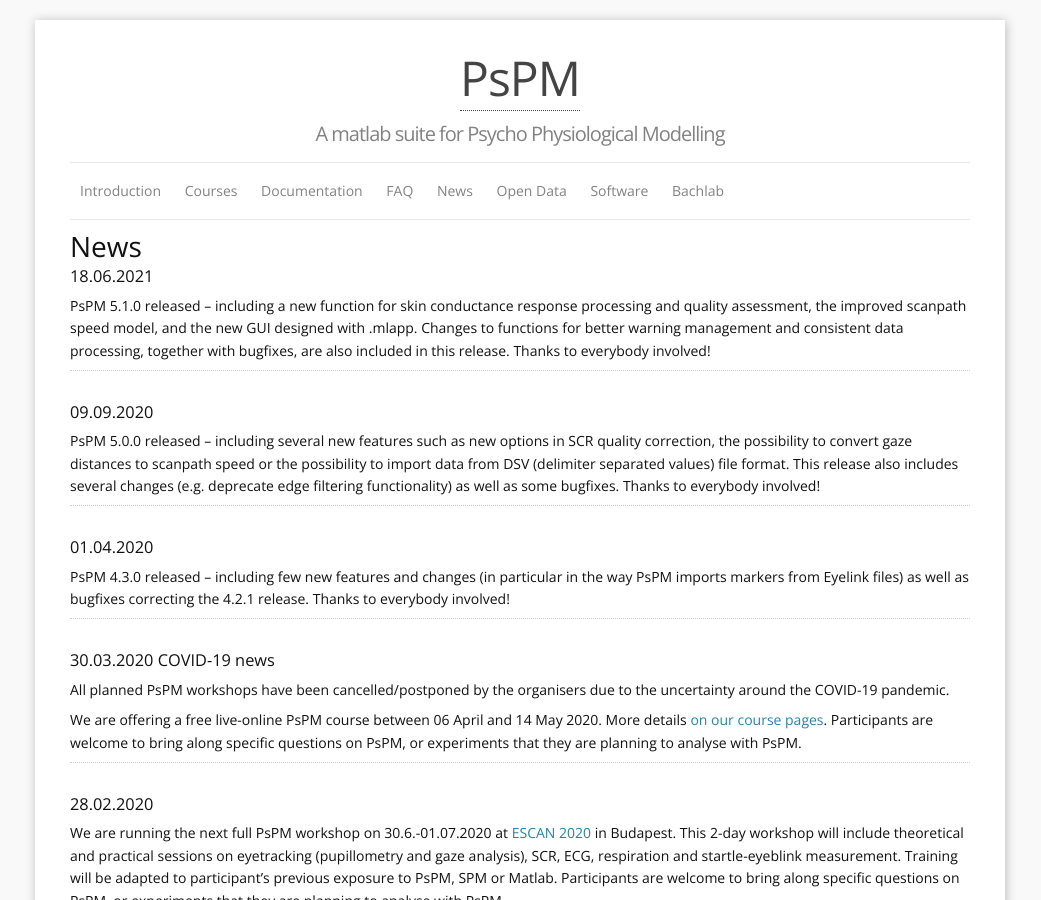
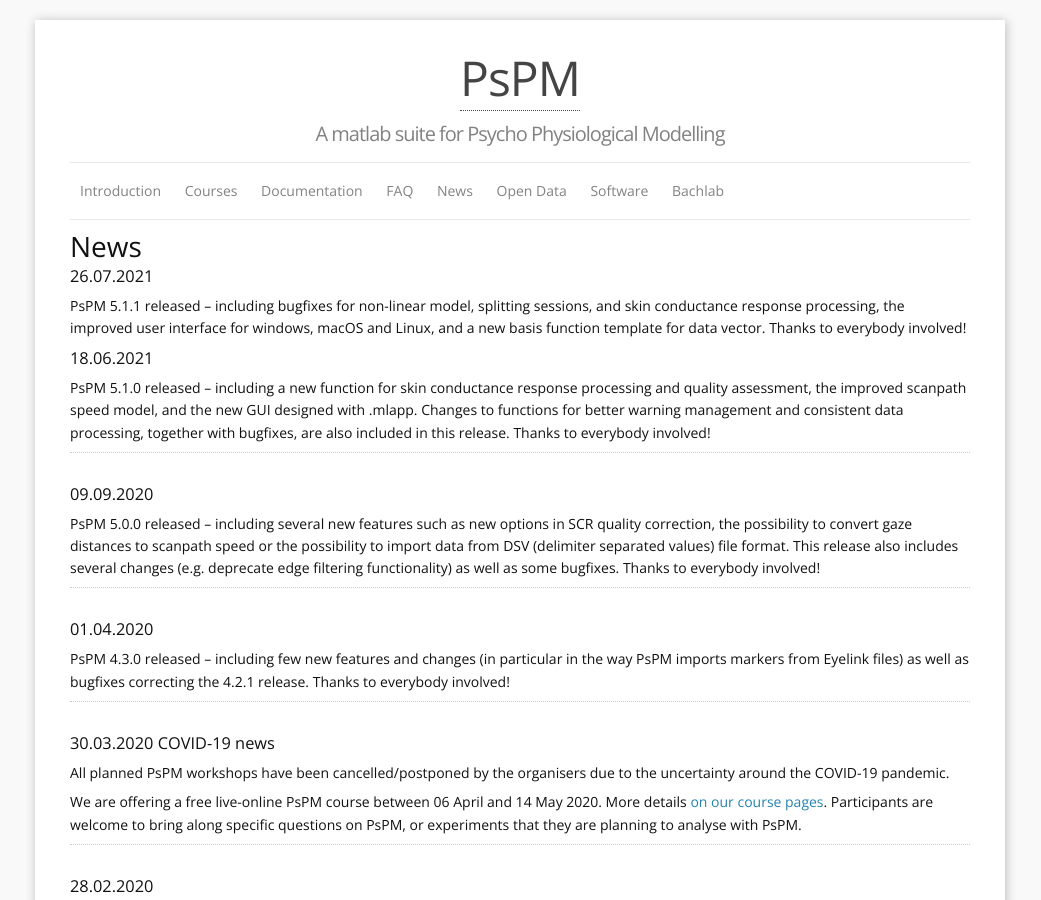
Before and after one commit to bachlab/PsPM, a Jekyll site: the page built from news.markdown, in a window 1280 px wide and 900 px high. Shown: the whole window, without its empty margins (120-1161 px from the left). Built offline with Jekyll 4.4.1, drawn with Linux system fonts in a browser that asks for light colours.

Commit message:
Update news for the release of PsPM version 5.1.1

```diff
--- a/index.markdown
+++ b/index.markdown
@@ -5,7 +5,7 @@
 layout: page
 ---
 
-**Current version: PsPM 5.1.0, released on 18.06.2021**
+**Current version: PsPM 5.1.1, released on 26.07.2021**
 
 <img src="http://bachlab.org/wp-content/uploads/2019/09/PsPM_Website_Figure_1.jpg" alt="drawing">
 
--- a/news.markdown
+++ b/news.markdown
@@ -5,6 +5,10 @@
 ---
 
 # News
+
+### 26.07.2021
+
+PsPM 5.1.1 released -- including bugfixes for non-linear model, splitting sessions, and skin conductance response processing, the improved user interface for windows, macOS and Linux, and a new basis function template for data vector. Thanks to everybody involved!
 
 ### 18.06.2021
 
```
